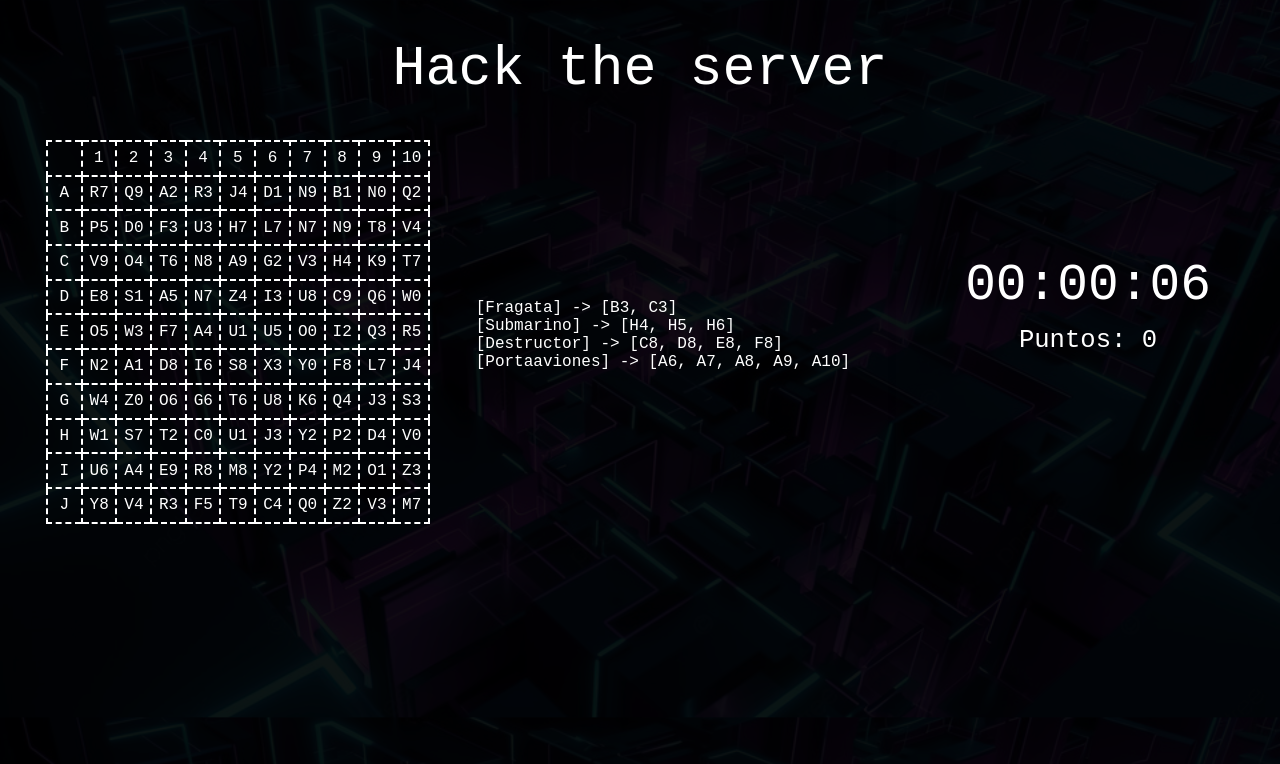
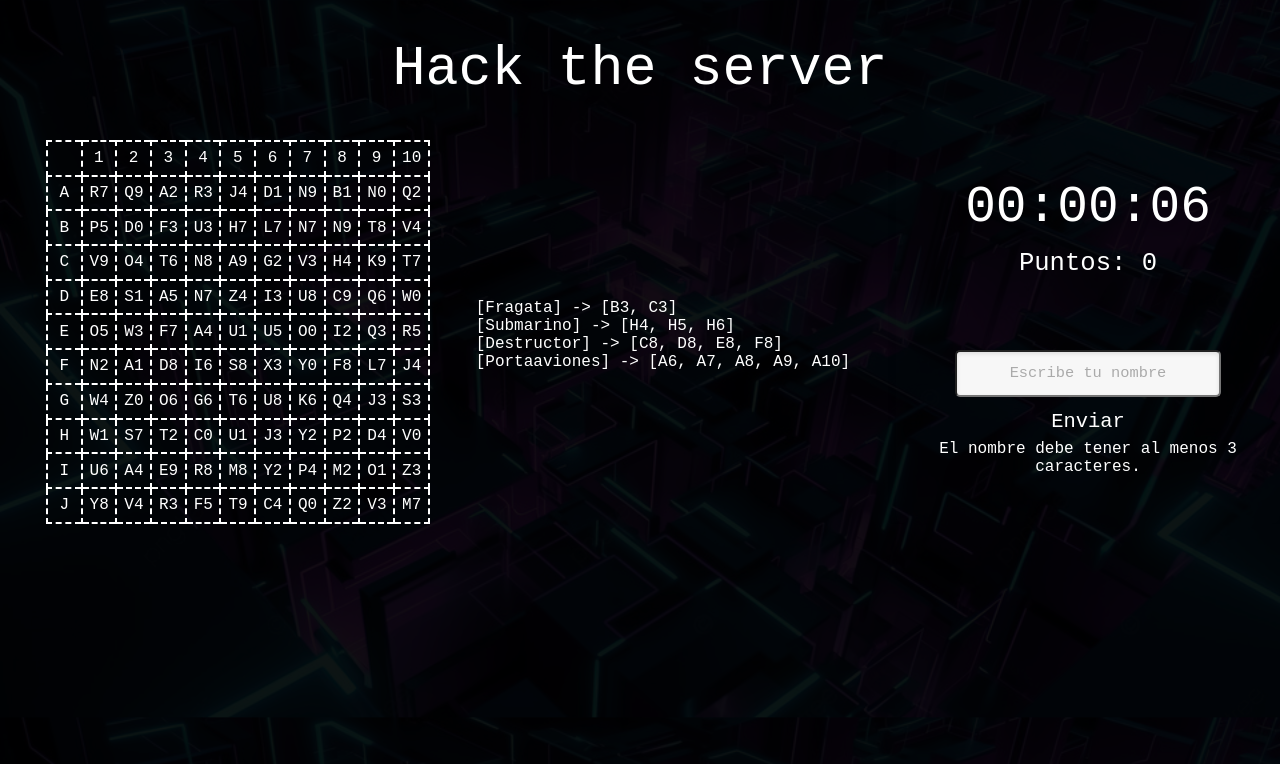
Before and after one commit to UnaiMunoz/BatallaNaval, a PHP site: page /game.php in a window 1280 px wide. Shown: the top 764 px of the page. Run offline with PHP 8.4, Linux system fonts and the light colour scheme.

Commit message:
Update css

```diff
--- a/ranking.php
+++ b/ranking.php
@@ -141,8 +141,6 @@ El paginador se muestra si hay más de 25 registros.
         }
     ?>
 
-
-
     </main>
 
 </body>
--- a/style.css
+++ b/style.css
@@ -27,8 +27,7 @@
     text-decoration: none !important;
     text-transform: none !important;
     font-weight: unset !important;
-    overflow: hidden;
-}
+    overflow-y: auto;}
 
 .js-warning {
     background-color: #ffcccc;
@@ -302,13 +301,11 @@ main {
     border-radius: 8px;
     box-shadow: 0 4px 8px rgba(0, 0, 0, 0.1);
     text-align: center;
-    align-content: center;
 }
 
 /* Notificaciones del juego */
 .notification {
     margin-top: 1vw;
-    margin-bottom: 1vw;
     padding: 1vw;
     font-size: 1vw;
     color: #000;
@@ -337,53 +334,28 @@ main {
 
 /* Escribir nombre */
 input[type="text"] {
-    width: 100%;
+    width: 80%;
     padding: 1vw;
     margin-top: 1.5vw;
     font-size: 1.2vw;
     border-radius: 5px;
     box-shadow: inset 0 2px 4px rgba(0, 0, 0, 0.1);
     background-color: #f7f7f7;
-    color: #000 !important;
+    color: #000;
     text-align: center;
     transition: box-shadow 0.3s ease, border-color 0.3s ease;
-    display: none;
-    text-decoration-color: #000;
 }
 
 /* Placeholder estilo */
 input[type="text"]::placeholder {
-    color: #000000;
+    color: #aaa;
 }
 
 /* Focus efecto */
 input[type="text"]:focus {
     outline: none;
-    border-color: #000000;
-    box-shadow: 0 0 8px rgba(0, 0, 0, 0.7);
-}
-
-#buttonName{
-    display: none; /* Oculto inicialmente */
-    padding: 1vw;
-    font-size: 1.2vw;
-    background-color: #000;
-    color: #fff;
-    border: none;
-    border-radius: 5px;
-    cursor: pointer;
-    transition: background-color 0.3s ease;
-    margin-left: 11px;
-    margin-bottom: 20px;
-}
-
-#buttonName:hover {
-    background-color: #333;
-}
-
-#errorMessage{
-    color: red !important;
-    display: none;
+    border-color: #36ebf2;
+    box-shadow: 0 0 8px rgba(54, 235, 242, 0.7);
 }
 
 /* Ocultar botones Home y Ranking */
```
